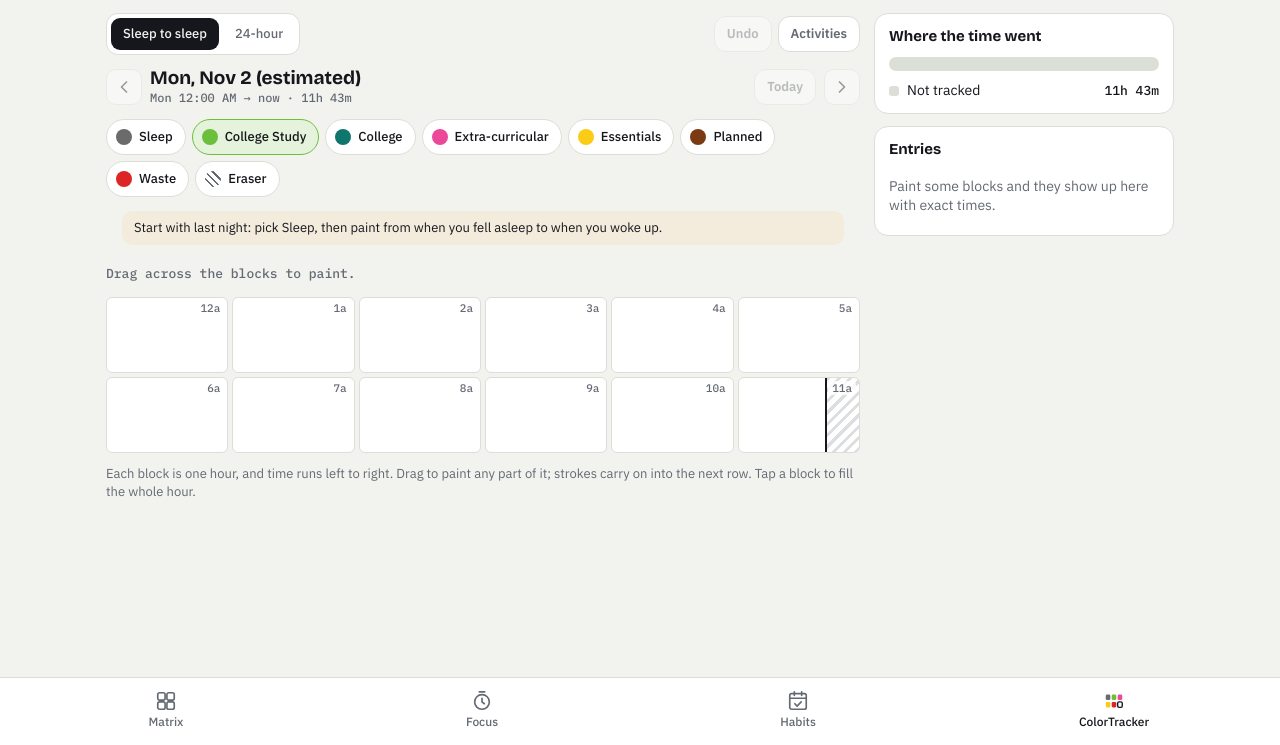
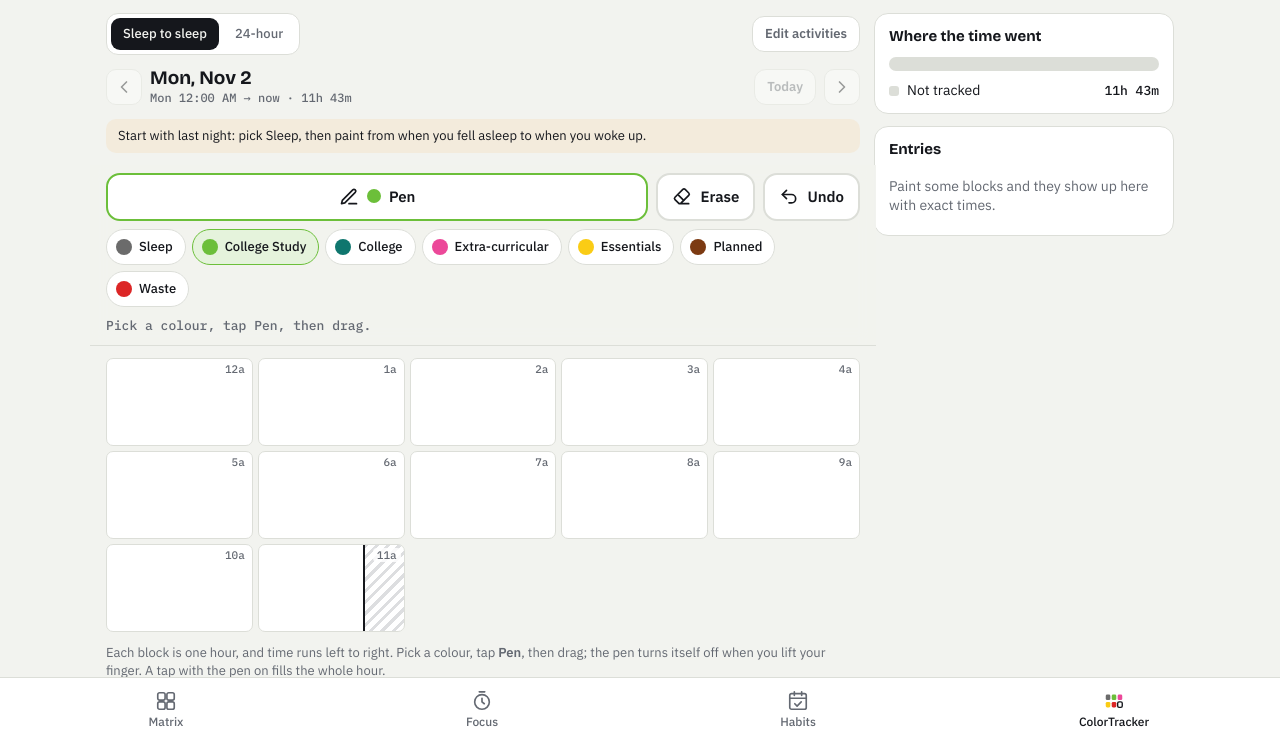
Before and after one commit to utkarshup49/TaskStack, a plain HTML site: page index.html in a window 1280 px wide. Both pictures are taken after a click on the button "ColorTracker". Shown: the part 55-800 px from the top of the page. Drawn offline with nearby package versions, Linux system fonts and the light colour scheme.

Commit message:
ColorTracker: pen tool that turns off after each stroke, scroll-safe grid, 5 bigger blocks per row, eraser beside the pen

```diff
--- a/index.html
+++ b/index.html
@@ -194,13 +194,34 @@ h3.section { font-family: var(--display); font-size: 16px; margin: 4px 0 0; }
 .brush.eraser i { background: repeating-linear-gradient(45deg, var(--muted) 0 2px, transparent 2px 5px); }
 .brush .key { font-family: var(--mono); font-size: 10px; color: var(--muted); }
 @media (hover: none) { .brush .key { display: none; } }
+#ctWarn { margin: 0; }
 .ct-live { margin: 0; min-height: 20px; font-family: var(--mono); font-size: 13px; color: var(--muted); font-variant-numeric: tabular-nums; }
 .ct-live b { color: var(--ink); font-weight: 500; }
+.ct-tools {
+  position: sticky; top: 0; z-index: 5; display: flex; flex-direction: column; gap: 8px;
+  margin: 0 -16px; padding: 8px 16px; background: color-mix(in srgb, var(--bg) 94%, transparent);
+  -webkit-backdrop-filter: blur(8px); backdrop-filter: blur(8px); border-bottom: 1px solid var(--line);
+}
+.tools-row { display: flex; gap: 8px; }
+.pen, .tool {
+  height: 48px; border-radius: 14px; border: 2px solid var(--line); background: var(--surface);
+  display: flex; align-items: center; justify-content: center; gap: 8px; font-weight: 600; font-size: 15px; padding: 0 14px;
+  transition: background-color 0.15s ease, border-color 0.15s ease, transform 0.1s ease;
+}
+.pen { flex: 1; border-color: var(--bc); }
+.pen svg, .tool svg { width: 20px; height: 20px; flex: 0 0 auto; }
+.pen .swatch { display: inline-block; width: 14px; height: 14px; border-radius: 50%; background: var(--bc); vertical-align: -1px; margin-right: 8px; }
+#ctPenLabel { white-space: nowrap; }
+.pen.on { background: color-mix(in srgb, var(--bc) 24%, var(--surface)); border-width: 3px; }
+.tool.on { border-color: var(--ink); background: color-mix(in srgb, var(--muted) 18%, var(--surface)); }
+.pen:active, .tool:active { transform: scale(0.97); }
 .ct-grid {
-  display: grid; grid-template-columns: repeat(6, minmax(0, 1fr)); gap: 4px;
-  touch-action: none; user-select: none; -webkit-user-select: none; -webkit-touch-callout: none; cursor: crosshair;
-}
-.blk { position: relative; height: 56px; border-radius: 6px; background: var(--surface); border: 1px solid var(--line); overflow: hidden; }
+  display: grid; grid-template-columns: repeat(5, minmax(0, 1fr)); gap: 5px; border-radius: 10px;
+  touch-action: pan-y; user-select: none; -webkit-user-select: none; -webkit-touch-callout: none;
+  outline: 2px solid transparent; outline-offset: 4px; transition: outline-color 0.15s ease;
+}
+.ct-grid.armed { touch-action: none; cursor: crosshair; outline-color: var(--arm); }
+.blk { position: relative; height: 66px; border-radius: 7px; background: var(--surface); border: 1px solid var(--line); overflow: hidden; }
 .fill { position: absolute; top: 0; bottom: 0; }
 .fill.preview { opacity: 0.8; }
 .fill.erase { background: repeating-linear-gradient(45deg, var(--muted) 0 2px, transparent 2px 7px); opacity: 0.6; }
@@ -234,7 +255,7 @@ h3.section { font-family: var(--display); font-size: 16px; margin: 4px 0 0; }
   .ct { grid-template-columns: minmax(0, 1fr) 300px; align-items: start; }
   .ct-side { position: sticky; top: 8px; }
   .brushes { flex-wrap: wrap; overflow: visible; }
-  .blk { height: 76px; }
+  .blk { height: 88px; }
   .hr { font-size: 11px; }
 }
 
@@ -367,8 +388,7 @@ textarea { width: 100%; min-height: 90px; border-radius: 12px; border: 1px solid
             <button data-action="ctview" data-v="clock">24-hour</button>
           </div>
           <div class="toolbar">
-            <button class="btn small" id="ctUndo" data-action="ctundo">Undo</button>
-            <button class="btn small" data-action="ctacts">Activities</button>
+            <button class="btn small" data-action="ctacts">Edit activities</button>
           </div>
         </div>
         <div class="ct-nav">
@@ -381,11 +401,27 @@ textarea { width: 100%; min-height: 90px; border-radius: 12px; border: 1px solid
             <svg viewBox="0 0 24 24" fill="none" stroke="currentColor" stroke-width="2" stroke-linecap="round" stroke-linejoin="round"><path d="M9 18l6-6-6-6"/></svg>
           </button>
         </div>
-        <div class="brushes" id="ctBrushes"></div>
         <p class="note" id="ctWarn" hidden></p>
-        <p class="ct-live" id="ctLive" aria-live="polite"></p>
-        <div class="ct-grid" id="ctGrid" aria-label="Hours of the day. Drag to paint."></div>
-        <p class="small">Each block is one hour, and time runs left to right. Drag to paint any part of it; strokes carry on into the next row. Tap a block to fill the whole hour.</p>
+        <div class="ct-tools" id="ctTools">
+          <div class="tools-row">
+            <button class="pen" id="ctPen" data-action="ctpen" aria-pressed="false">
+              <svg viewBox="0 0 24 24" fill="none" stroke="currentColor" stroke-width="2" stroke-linecap="round" stroke-linejoin="round"><path d="M12 20h9"/><path d="M16.5 3.5a2.1 2.1 0 0 1 3 3L7 19l-4 1 1-4z"/></svg>
+              <span id="ctPenLabel">Pen</span>
+            </button>
+            <button class="tool" id="ctEraser" data-action="cterase" aria-pressed="false">
+              <svg viewBox="0 0 24 24" fill="none" stroke="currentColor" stroke-width="2" stroke-linecap="round" stroke-linejoin="round"><path d="M20 20H8.5L3.6 15.1a2 2 0 0 1 0-2.8L13 2.9a2 2 0 0 1 2.8 0l4.3 4.3a2 2 0 0 1 0 2.8L11 19"/><path d="M8 10l6 6"/></svg>
+              <span>Erase</span>
+            </button>
+            <button class="tool" id="ctUndo" data-action="ctundo" aria-label="Undo last change">
+              <svg viewBox="0 0 24 24" fill="none" stroke="currentColor" stroke-width="2" stroke-linecap="round" stroke-linejoin="round"><path d="M9 14L4 9l5-5"/><path d="M4 9h11a5 5 0 0 1 0 10h-3"/></svg>
+              <span>Undo</span>
+            </button>
+          </div>
+          <div class="brushes" id="ctBrushes"></div>
+          <p class="ct-live" id="ctLive" aria-live="polite"></p>
+        </div>
+        <div class="ct-grid" id="ctGrid" aria-label="Hours of the day. Turn on the pen, then drag to paint."></div>
+        <p class="small">Each block is one hour, and time runs left to right. Pick a colour, tap <strong>Pen</strong>, then drag; the pen turns itself off when you lift your finger. A tap with the pen on fills the whole hour.</p>
       </div>
       <div class="ct-side">
         <div class="ct-card">
@@ -916,7 +952,9 @@ document.addEventListener('click', function (e) {
   else if (a === 'ctnext') ctStep(1);
   else if (a === 'cttoday') { ctAnchor = null; renderColor(); }
   else if (a === 'ctundo') ctUndo();
-  else if (a === 'brush') { ctBrush = el.dataset.id; renderBrushes(); }
+  else if (a === 'brush') { ctBrush = el.dataset.id; if (ctMode === 'erase') ctMode = null; renderTools(); }
+  else if (a === 'ctpen') { ctMode = ctMode === 'paint' ? null : 'paint'; renderTools(); }
+  else if (a === 'cterase') { ctMode = ctMode === 'erase' ? null : 'erase'; renderTools(); }
   else if (a === 'ctdel') ctPaint(Number(el.dataset.a), Number(el.dataset.b), null);
   else if (a === 'ctacts') openSheet({ type: 'activities' });
   else if (a === 'addcat') {
@@ -1024,8 +1062,9 @@ document.addEventListener('keydown', function (e) {
   if ((e.ctrlKey || e.metaKey) && e.key.toLowerCase() === 'z') { e.preventDefault(); ctUndo(); return; }
   if (e.ctrlKey || e.metaKey || e.altKey) return;
   const n = Number(e.key);
-  if (n >= 1 && n <= 9 && liveCats()[n - 1]) { ctBrush = liveCats()[n - 1].id; renderBrushes(); }
-  else if (e.key.toLowerCase() === 'e') { ctBrush = 'erase'; renderBrushes(); }
+  if (n >= 1 && n <= 9 && liveCats()[n - 1]) { ctBrush = liveCats()[n - 1].id; renderTools(); }
+  else if (e.key.toLowerCase() === 'p') { ctMode = ctMode === 'paint' ? null : 'paint'; renderTools(); }
+  else if (e.key.toLowerCase() === 'e') { ctMode = ctMode === 'erase' ? null : 'erase'; renderTools(); }
   else if (e.key === 'ArrowLeft') ctStep(-1);
   else if (e.key === 'ArrowRight') ctStep(1);
 });
@@ -1061,8 +1100,9 @@ function defaultCategories() {
   ].map(function (c) { c.updatedAt = t; c.deleted = false; return c; });
 }
 
-let ctBrush = 'study';
-let ctAnchor = null;      // a moment inside the day on screen; null = today
+let ctBrush = 'study';   // selected colour (activity id)
+let ctMode = null;       // null = pen off (grid scrolls) | 'paint' | 'erase'. Turns off after one stroke.
+let ctAnchor = null;     // a moment inside the day on screen; null = today
 let ctDay = null;         // the day on screen
 let ctUndoStack = [];
 let ctDrag = null;
@@ -1278,15 +1318,31 @@ function showToast(msg) {
 }
 
 // ----- drawing -----
-function renderBrushes() {
-  if (ctBrush !== 'erase' && !liveCats().some(function (c) { return c.id === ctBrush; })) ctBrush = liveCats()[0].id;
-  let html = liveCats().map(function (c, i) {
+function renderTools() {
+  if (!liveCats().some(function (c) { return c.id === ctBrush; })) ctBrush = liveCats()[0].id;
+  const color = catColor(ctBrush);
+  $('ctBrushes').innerHTML = liveCats().map(function (c, i) {
     return '<button class="brush' + (ctBrush === c.id ? ' on' : '') + '" style="--bc:' + c.color + '" data-action="brush" data-id="' + c.id + '" aria-pressed="' + (ctBrush === c.id) + '"><i></i>' +
       esc(c.name) + (i < 9 ? '<span class="key">' + (i + 1) + '</span>' : '') + '</button>';
   }).join('');
-  html += '<button class="brush eraser' + (ctBrush === 'erase' ? ' on' : '') + '" style="--bc:var(--muted)" data-action="brush" data-id="erase" aria-pressed="' + (ctBrush === 'erase') + '"><i></i>Eraser<span class="key">E</span></button>';
-  $('ctBrushes').innerHTML = html;
-}
+  const pen = $('ctPen');
+  pen.style.setProperty('--bc', color);
+  pen.classList.toggle('on', ctMode === 'paint');
+  pen.setAttribute('aria-pressed', ctMode === 'paint');
+  $('ctPenLabel').innerHTML = '<span class="swatch"></span>' + (ctMode === 'paint' ? 'Pen on' : 'Pen');
+  $('ctEraser').classList.toggle('on', ctMode === 'erase');
+  $('ctEraser').setAttribute('aria-pressed', ctMode === 'erase');
+  $('ctUndo').disabled = !ctUndoStack.length;
+  const grid = $('ctGrid');
+  grid.classList.toggle('armed', !!ctMode);
+  grid.style.setProperty('--arm', ctMode === 'erase' ? 'var(--ink)' : color);
+  if (!ctDrag) {
+    $('ctLive').textContent = ctMode === 'paint' ? 'Drag across the blocks. Lift your finger to finish.'
+      : ctMode === 'erase' ? 'Drag across what you want to erase.'
+      : 'Pick a colour, tap Pen, then drag.';
+  }
+}
+function renderBrushes() { renderTools(); }
 
 function fillSpan(a, b, blockStart, color, cls) {
   return '<span class="fill ' + cls + '" style="left:' + pct(a - blockStart) + '%;width:' + pct(b - a) + '%;' + (color ? 'background:' + color : '') + '"></span>';
@@ -1359,17 +1415,16 @@ function renderColor() {
     b.classList.toggle('on', b.dataset.v === state.ui.ctView);
     b.setAttribute('aria-pressed', b.dataset.v === state.ui.ctView);
   });
-  $('ctTitle').textContent = ctDate(d.label) + (d.estimated ? ' (estimated)' : '');
+  $('ctTitle').textContent = ctDate(d.label);
   if (d.clock) {
-    $('ctSub').textContent = 'Midnight to midnight · 24 hours';
+    $('ctSub').textContent = 'Midnight to midnight';
   } else {
     const end = d.end || t;
-    $('ctSub').textContent = ctDayTime(d.start) + ' → ' + (d.end ? ctDayTime(d.end) : 'now') + ' · ' + ctDur(end - d.start);
+    $('ctSub').textContent = ctDayTime(d.start) + ' → ' + (d.end ? ctDayTime(d.end) : 'now') + ' · ' + ctDur(end - d.start) + (d.estimated && liveRanges().length ? ' · estimated' : '');
   }
   $('ctPrev').disabled = !d.hasPrev;
   $('ctNext').disabled = !d.hasNext;
   $('ctToday').disabled = ctAnchor === null;
-  $('ctUndo').disabled = !ctUndoStack.length;
 
   let warn = '';
   if (!liveRanges().length) warn = 'Start with last night: pick Sleep, then paint from when you fell asleep to when you woke up.';
@@ -1377,9 +1432,8 @@ function renderColor() {
   else if (!d.clock && d.estimated) warn = 'No sleep is logged around here, so this day is cut at midnight. Paint the sleep to fix it.';
   $('ctWarn').textContent = warn;
   $('ctWarn').hidden = !warn;
-  if (!ctDrag) $('ctLive').textContent = 'Drag across the blocks to paint.';
-
-  renderBrushes();
+
+  renderTools();
   renderCtGrid();
   renderCtSummary();
 }
@@ -1421,7 +1475,7 @@ function blockAt(x, y) {
 }
 
 function showLive(a, b) {
-  const cat = ctBrush === 'erase' ? null : ctBrush;
+  const cat = ctMode === 'erase' ? null : ctBrush;
   $('ctLive').innerHTML = (cat ? esc(catName(cat)) : 'Erase') + ' <b>' + ctTime(a) + ' – ' + ctTime(b) + '</b> · ' + ctDur(Math.max(0, b - a));
 }
 
@@ -1432,13 +1486,14 @@ function schedulePreview() {
     if (!ctDrag) return;
     const a = Math.min(ctDrag.t0, ctDrag.t1);
     const b = Math.min(Math.max(ctDrag.t0, ctDrag.t1), now());
-    renderCtGrid({ start: a, end: b, cat: ctBrush === 'erase' ? null : ctBrush });
+    renderCtGrid({ start: a, end: b, cat: ctMode === 'erase' ? null : ctBrush });
     showLive(a, b);
   });
 }
 
 const ctGridEl = $('ctGrid');
 ctGridEl.addEventListener('pointerdown', function (e) {
+  if (!ctMode) return;                       // pen off: let the page scroll normally
   if (e.pointerType === 'mouse' && e.button !== 0) return;
   e.preventDefault();
   cacheRects();
@@ -1459,7 +1514,8 @@ function endDrag(e, cancelled) {
   const d = ctDrag;
   ctDrag = null;
   if (cancelled) { renderColor(); return; }
-  const cat = ctBrush === 'erase' ? null : ctBrush;
+  const cat = ctMode === 'erase' ? null : ctBrush;
+  ctMode = null;                             // one stroke, then the pen switches itself off
   if (d.moved) ctPaint(Math.min(d.t0, d.t1), Math.max(d.t0, d.t1), cat);
   else if (d.block !== null) ctPaint(d.block, d.block + HOUR, cat);   // a tap fills the whole hour
   else renderColor();
--- a/sw.js
+++ b/sw.js
@@ -1,6 +1,6 @@
 // Service worker: lets TaskStack open without internet.
 // When you change any file, bump CACHE_NAME (v1 -> v2) so phones pick up the new version.
-const CACHE_NAME = 'taskstack-v2';
+const CACHE_NAME = 'taskstack-v3';
 const FILES = [
   './',
   './index.html',
```
